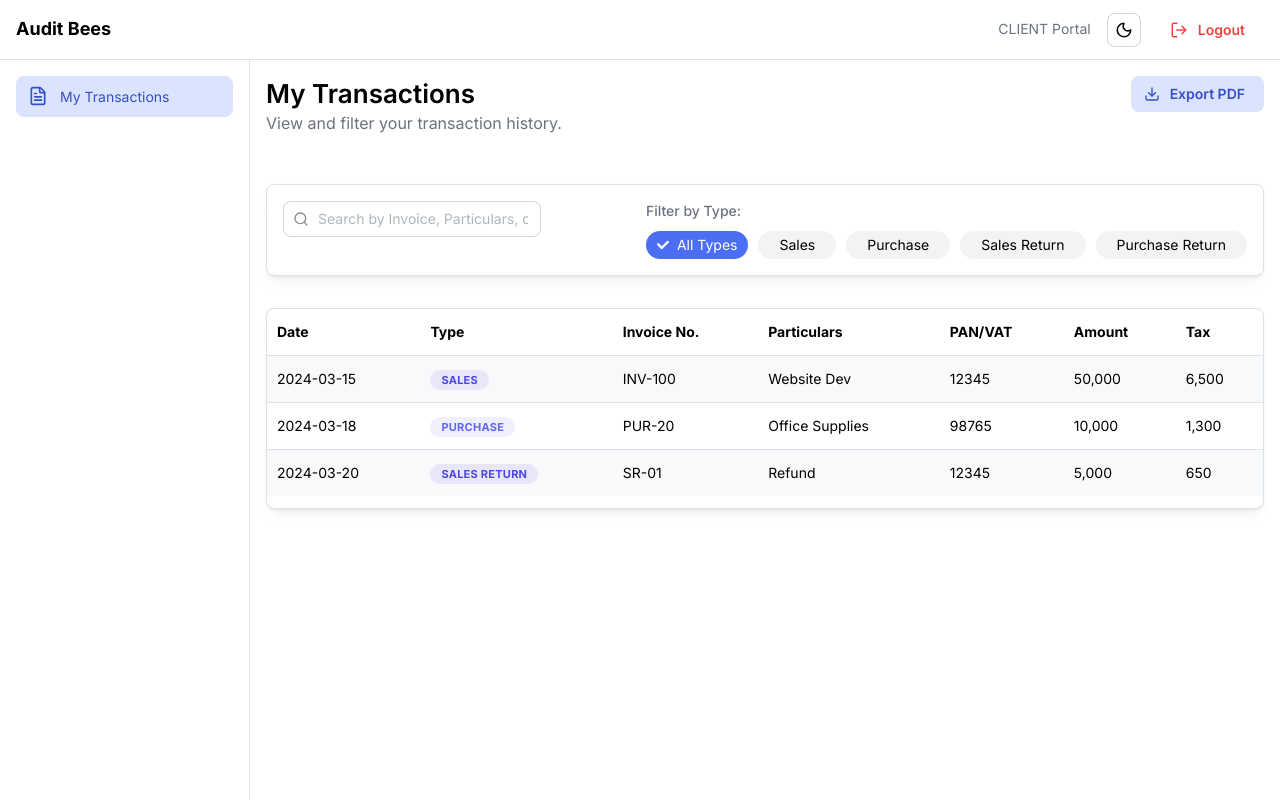
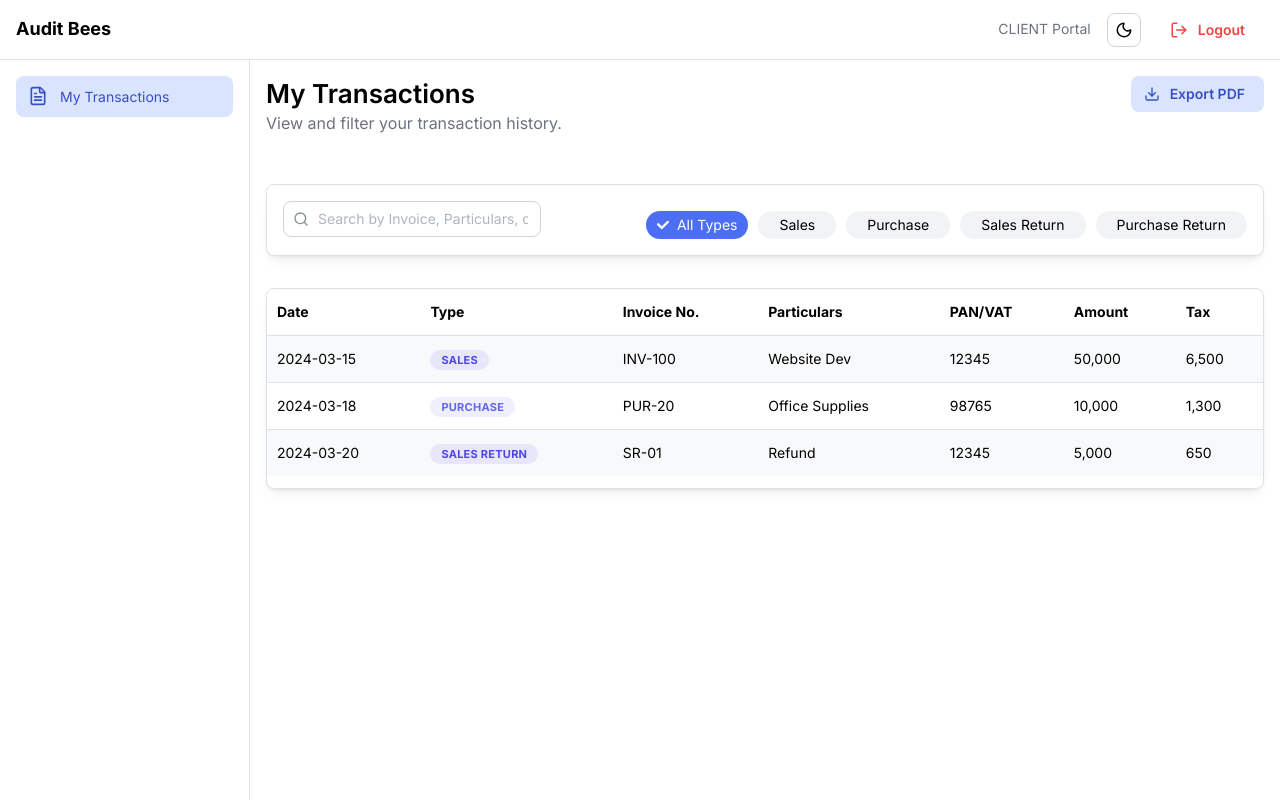
Before and after one commit to rsresta07/audit-bees-ui, a Next.js app: page /client/dashboard in a window 1280 px wide. Built offline with nearby package versions, Linux system fonts and the light colour scheme.

Commit message:
refactor(common-filter): make CommonFilter's label prop optional
The `label` prop in `CommonFilter` is now optional. This change removes the need to explicitly pass `label` when it's not required, streamlining its usage in components like `ClientDashboard` where the label was redundant.

```diff
--- a/src/components/common/CommonFilter.tsx
+++ b/src/components/common/CommonFilter.tsx
@@ -7,7 +7,7 @@ interface FilterOption {
 }
 
 interface CommonFilterProps {
-  label: string;
+  label?: string;
   value: string;
   onChange: (value: string) => void;
   options: FilterOption[];
--- a/src/pages/client/dashboard.tsx
+++ b/src/pages/client/dashboard.tsx
@@ -77,7 +77,6 @@ export default function ClientDashboard() {
             onChange={(e) => setSearch(e.target.value)}
           />
           <CommonFilter
-            label="Filter by Type:"
             value={typeFilter || ""}
             onChange={setTypeFilter}
             allLabel="All Types"
```
